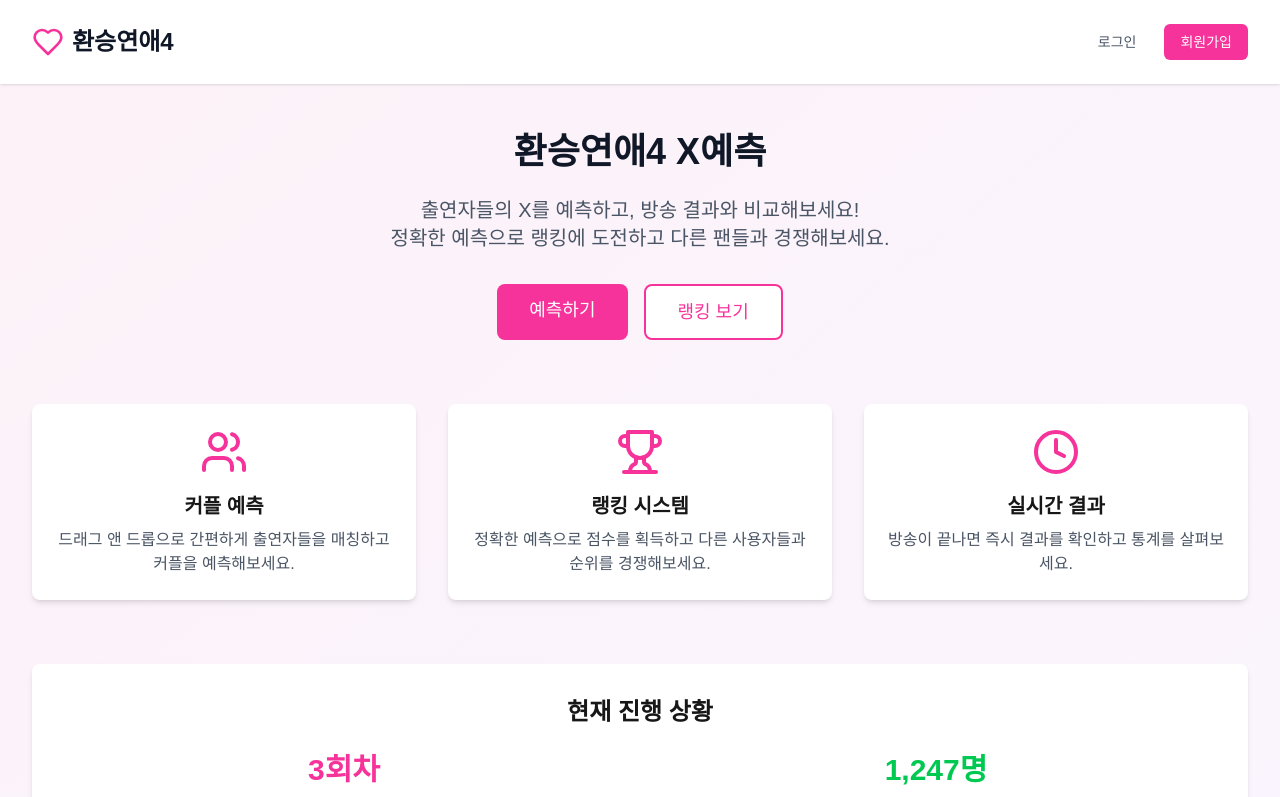
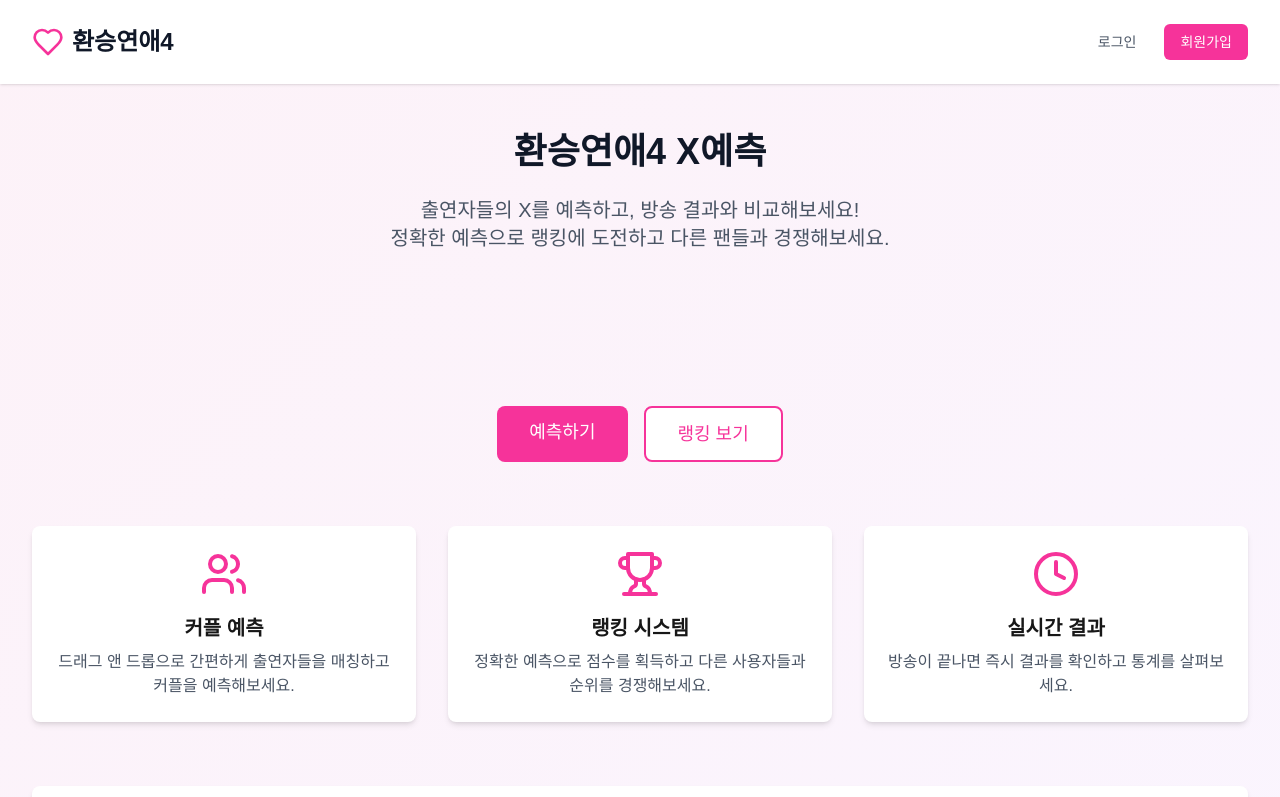
Before and after one commit to uhgstudio/exchangelove, a Next.js app: page / in a window 1280 px wide. Shown: the top 797 px of the page. Built offline with nearby package versions, Linux system fonts and the light colour scheme; no server answers.

Commit message:
광고 적용

```diff
--- /dev/null
+++ b/src/app/admin/layout.tsx
@@ -0,0 +1,20 @@
+import type { Metadata } from "next";
+
+export const metadata: Metadata = {
+  title: "관리자 - 환승연애4 X예측",
+  description: "환승연애4 관리자 페이지",
+};
+
+export default function AdminLayout({
+  children,
+}: Readonly<{
+  children: React.ReactNode;
+}>) {
+  return (
+    <html lang="ko">
+      <body>
+        {children}
+      </body>
+    </html>
+  );
+}
--- a/src/app/layout.tsx
+++ b/src/app/layout.tsx
@@ -24,6 +24,13 @@ export default function RootLayout({
 }>) {
   return (
     <html lang="ko">
+      <head>
+        <script
+          async
+          src="https://pagead2.googlesyndication.com/pagead/js/adsbygoogle.js?client=ca-pub-1595756211338642"
+          crossOrigin="anonymous"
+        />
+      </head>
       <body
         className={`${geistSans.variable} ${geistMono.variable} antialiased`}
       >
--- a/src/app/page.tsx
+++ b/src/app/page.tsx
@@ -4,6 +4,7 @@ import Link from "next/link";
 import { Heart, Users, Trophy, Clock, User, LogOut } from "lucide-react";
 import { useEffect, useState } from "react";
 import { getCurrentUserWithRole, signOut } from "@/lib/auth";
+import AdSense from "@/components/AdSense";
 
 export default function Home() {
   const [user, setUser] = useState<any>(null);
@@ -117,6 +118,15 @@ export default function Home() {
             정확한 예측으로 랭킹에 도전하고 다른 팬들과 경쟁해보세요.
           </p>
 
+          {/* AdSense Banner */}
+          <div className="mb-8 flex justify-center">
+            <AdSense
+              slot="1234567890"
+              style={{ display: 'block', width: '728px', height: '90px' }}
+              className="max-w-full"
+            />
+          </div>
+
           <div className="flex justify-center space-x-4 mb-12">
             <Link
               href="/episodes"
--- /dev/null
+++ b/src/components/AdSense.tsx
@@ -0,0 +1,42 @@
+'use client'
+
+import { useEffect } from 'react'
+
+interface AdSenseProps {
+  slot: string
+  style?: React.CSSProperties
+  format?: string
+  responsive?: boolean
+  className?: string
+}
+
+export default function AdSense({
+  slot,
+  style = { display: 'block' },
+  format = 'auto',
+  responsive = true,
+  className = ''
+}: AdSenseProps) {
+  useEffect(() => {
+    try {
+      // @ts-ignore
+      if (typeof window !== 'undefined' && window.adsbygoogle) {
+        // @ts-ignore
+        (window.adsbygoogle = window.adsbygoogle || []).push({});
+      }
+    } catch (error) {
+      console.error('AdSense error:', error);
+    }
+  }, []);
+
+  return (
+    <ins
+      className={`adsbygoogle ${className}`}
+      style={style}
+      data-ad-client="ca-pub-1595756211338642"
+      data-ad-slot={slot}
+      data-ad-format={format}
+      data-full-width-responsive={responsive ? 'true' : 'false'}
+    />
+  );
+}
```
Also changed, not shown: 1 other file (tests, documents, lock files or other folders).
